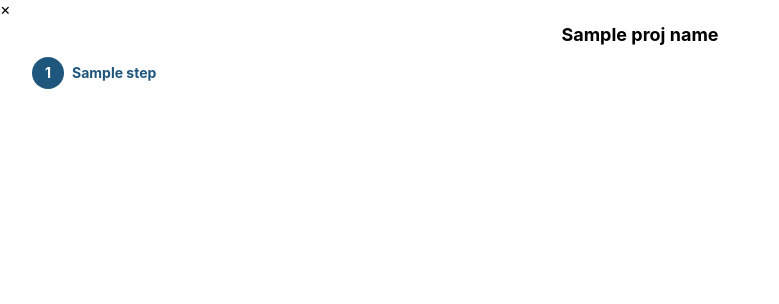
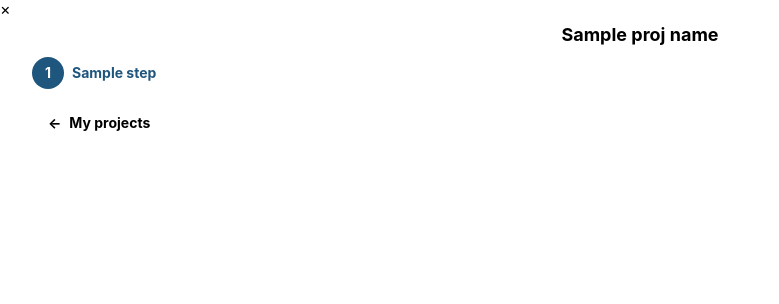
Before and after one commit to rl-institut/SustAgriTool, a Django app: template sustagri/templates/step_progression.html in a window 1280 px wide. Shown: the part 455-759 px from the top of the page, without its empty margins (0-779 px from the left). Run offline with Django 5.2, Linux system fonts and the light colour scheme; the template is opened without the code that fills it: most values are stand-ins (such as "Sample title", 1, 10 or a date in 2020); some libraries are stand-ins or nearby versions.

Commit message:
Add back-to-my-projects link to navigation wizard

```diff
--- a/sustagri/static/css/output.css
+++ b/sustagri/static/css/output.css
@@ -250,6 +250,9 @@
   .mt-2 {
     margin-top: calc(var(--spacing) * 2);
   }
+  .mt-4 {
+    margin-top: calc(var(--spacing) * 4);
+  }
   .mr-2 {
     margin-right: calc(var(--spacing) * 2);
   }
@@ -352,9 +355,6 @@
   }
   .flex-col {
     flex-direction: column;
-  }
-  .flex-row {
-    flex-direction: row;
   }
   .items-center {
     align-items: center;
--- a/sustagri/templates/step_progression.html
+++ b/sustagri/templates/step_progression.html
@@ -14,8 +14,7 @@
 {% endblock title %}
 
 {% block content %}
-  <section>
-    <div>
+  <section class="px-4 sm:px-6 lg:px-8">
       <h1 class="flex justify-center pb-2 text-lg font-bold">
           {% if proj_name %}
               {{ proj_name }}
@@ -23,7 +22,7 @@
               {% translate "Unnamed" %}
           {% endif %}
       </h1>
-      <nav class="flex flex-col items-center justify-center px-4 sm:px-6 lg:px-8">
+      <nav class="flex flex-col items-center justify-center">
         <ul class="m-0 flex w-full list-none items-center p-0">
             {% for step in step_list %}
                 <li class="relative flex min-w-0 flex-1 items-center text-sm font-bold
@@ -54,7 +53,11 @@
             {% endfor %}
         </ul>
       </nav>
-    </div>
+      <div class="mt-4 inline-flex items-center gap-2 rounded-md px-4 py-2 text-sm font-bold">
+          <!-- include svg icon for arrow -->
+          <span aria-hidden="true">←</span>
+          <a href="{% url 'projects:projects_list' proj_id %}">{% translate "My projects" %}</a>
+      </div>
   </section>
 
   <main class="mx-auto max-w-7xl px-4 py-6 sm:px-6 lg:px-8">
```
